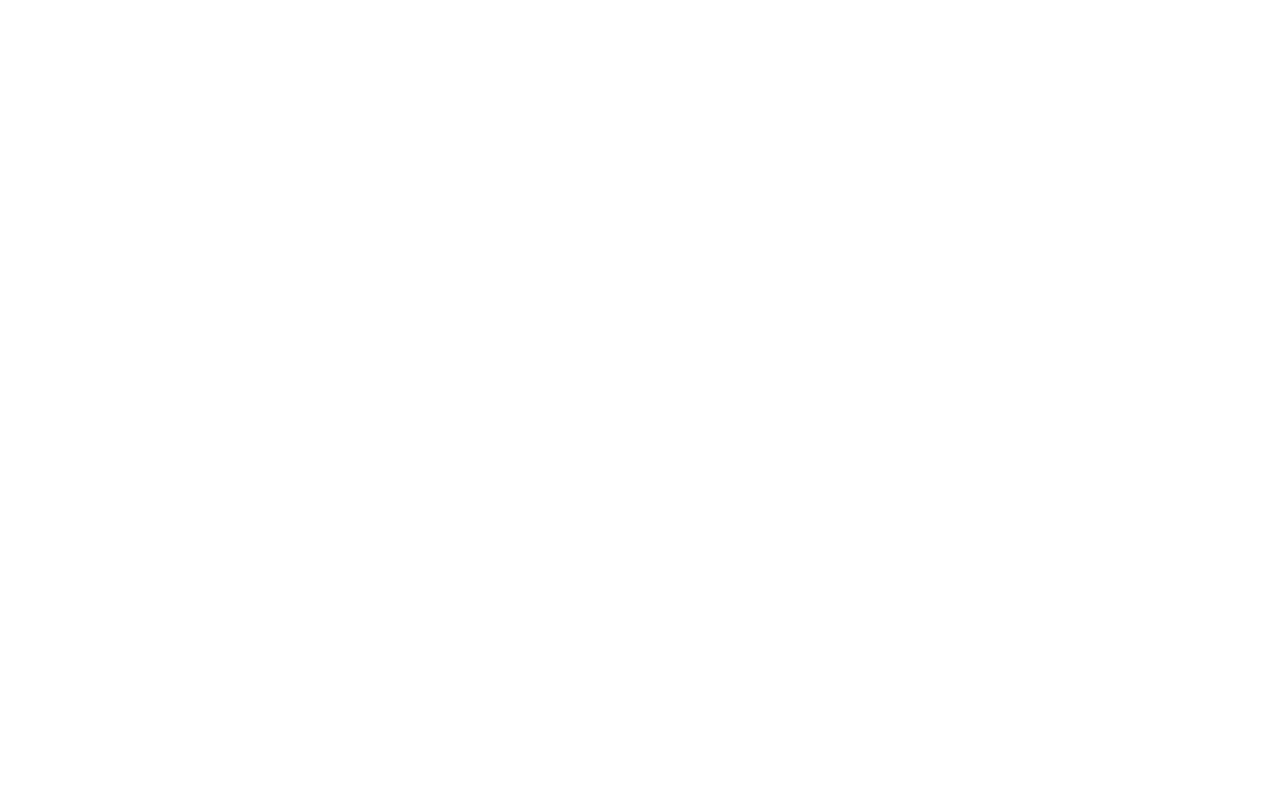
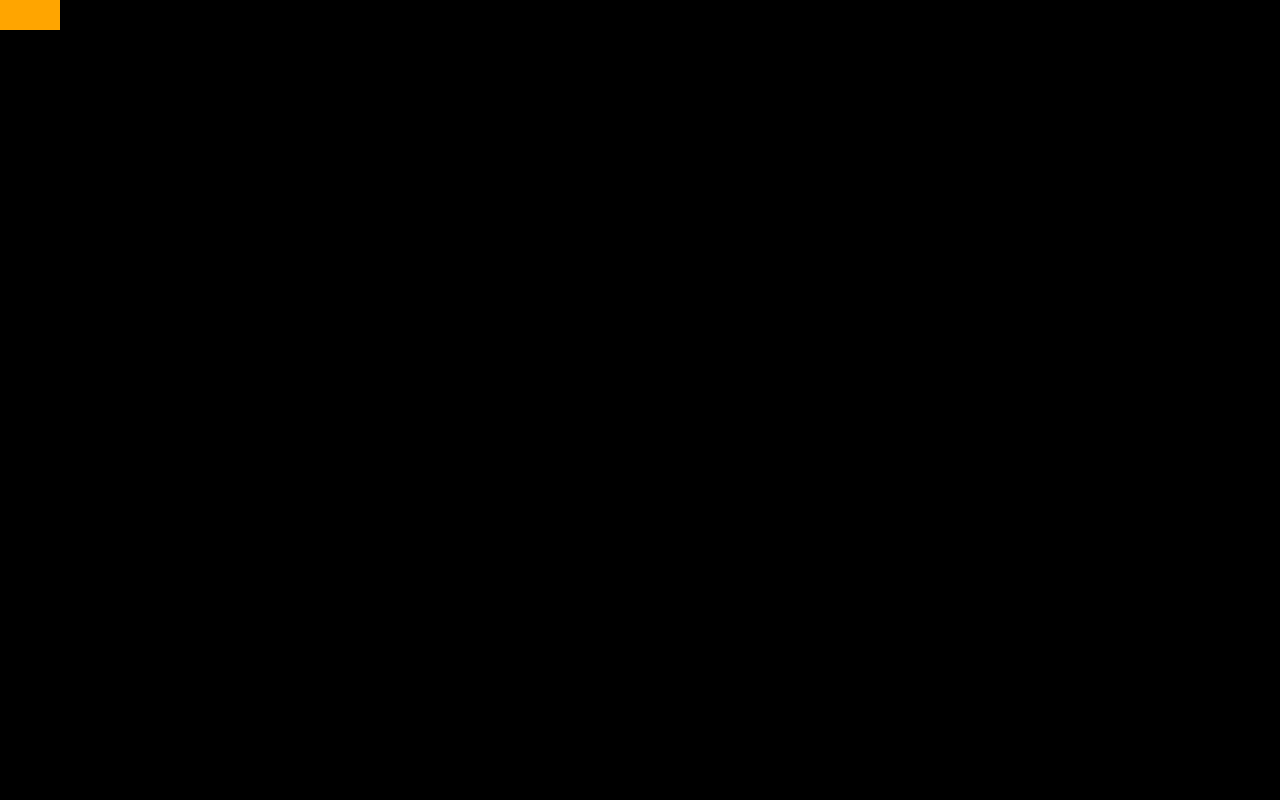
Before and after one commit to mark-kimmerman/orbital-playground, a website built with webpack: page src/index.html in a window 1280 px wide. Built offline with nearby package versions, Linux system fonts and the light colour scheme.

Commit message:
so we can render bodies to the screen

```diff
--- a/src/index.css
+++ b/src/index.css
@@ -5,5 +5,4 @@ body {
 }
 
 #root {
-    display: 'flex';
 }
--- /dev/null
+++ b/src/modules/bodies/components/SpaceStation/SpaceStation.js
@@ -0,0 +1,12 @@
+export default function SpaceStation(props) {
+    const spaceStation = document.createElementNS(
+        'http://www.w3.org/2000/svg',
+        'rect'
+    );
+
+    spaceStation.setAttribute('width', 60);
+    spaceStation.setAttribute('height', 30);
+    spaceStation.setAttribute('fill', 'orange');
+
+    return spaceStation;
+}
--- /dev/null
+++ b/src/modules/bodies/components/SpaceStation/index.js
@@ -0,0 +1 @@
+export {default} from './SpaceStation';
--- /dev/null
+++ b/src/modules/bodies/components/index.js
@@ -0,0 +1,6 @@
+export {default as SpaceStation} from './SpaceStation';
+/*
+import SpaceStation from './SpaceStation';
+console.log(SpaceStation);
+export {SpaceStation};
+*/
--- /dev/null
+++ b/src/modules/bodies/index.js
@@ -0,0 +1,3 @@
+import * as components from './components';
+
+export default {components};
--- a/src/modules/index.js
+++ b/src/modules/index.js
@@ -1,5 +1,7 @@
+import bodies from './bodies';
 import orbitalPlayground from './orbitalPayground';
 
 export default {
+    bodies,
     orbitalPlayground,
 };
--- /dev/null
+++ b/src/modules/orbitalPlayground/components/Background.js
@@ -0,0 +1,12 @@
+export default function Background(props) {
+    const {width, height} = props;
+
+    const background = document.createElementNS(
+        'http://www.w3.org/2000/svg',
+        'rect'
+    );
+    background.setAttribute('width', width);
+    background.setAttribute('height', height);
+    background.setAttribute('fill', 'black');
+    return background;
+}
--- a/src/modules/orbitalPlayground/components/OrbitalPlayground.js
+++ b/src/modules/orbitalPlayground/components/OrbitalPlayground.js
@@ -1,3 +1,19 @@
+import {Background} from 'modules/orbitalPlayground/components';
+import {SpaceStation} from 'modules/bodies/components';
+
 export default function OrbitalPlayground(props) {
-    return document.createElement('svg');
+    const svg = document.createElementNS('http://www.w3.org/2000/svg', 'svg');
+
+    const width = window.innerWidth;
+    const height = window.innerHeight;
+
+    svg.setAttribute('xmlns', 'http://www.w3.org/2000/svg');
+    svg.setAttribute('viewBox', `0 0 ${width} ${height}`);
+    svg.setAttribute('width', width);
+    svg.setAttribute('height', height);
+
+    svg.appendChild(Background({width, height}));
+    svg.appendChild(SpaceStation());
+
+    return svg;
 }
--- a/src/modules/orbitalPlayground/components/index.js
+++ b/src/modules/orbitalPlayground/components/index.js
@@ -1 +1,2 @@
+export {default as Background} from './Background';
 export {default as OrbitalPlayground} from './OrbitalPlayground';
```
